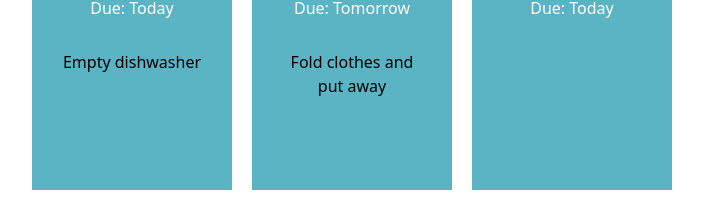
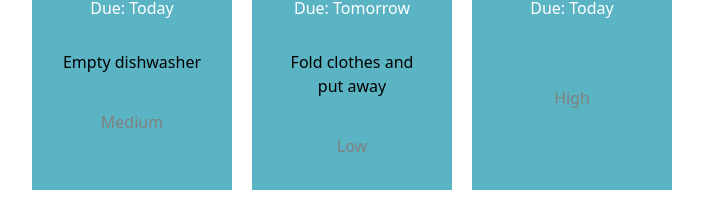
Before and after one commit to Dpazdniakova/react-basics-labs, a React (Vite) app in the folder react_project/: page / in a window 1280 px wide. Shown: the part 128-350 px from the top of the page, without its empty margins (288-991 px from the left). Built offline with nearby package versions, Linux system fonts and the light colour scheme.

Commit message:
Lab 2a - Done

```diff
--- a/react_project/src/App.css
+++ b/react_project/src/App.css
@@ -44,3 +44,12 @@
   border: none;
   border-radius: 4px;
 }
+
+.priority {
+   text-align: center;
+  color: gray;
+  padding: 14px 20px;
+  margin: 8px 0;
+  border: none;
+  border-radius: 4px;
+}
--- a/react_project/src/App.jsx
+++ b/react_project/src/App.jsx
@@ -5,9 +5,9 @@
 function App() {
     const [ taskState, setTaskState ] = useState({
     tasks: [
-      { id: 1, title:"Dishes", description: "Empty dishwasher", deadline: "Today" },
-      { id:2, title: "Laundry", description: "Fold clothes and put away", deadline: "Tomorrow" },
-      { id:3, title: "Tidy up", deadline: "Today" }
+      { id: 1, title:"Dishes", description: "Empty dishwasher", deadline: "Today", priority: "Medium" },
+      { id:2, title: "Laundry", description: "Fold clothes and put away", deadline: "Tomorrow", priority: "Low" },
+      { id:3, title: "Tidy up", deadline: "Today", priority: "High" }
     ]
   });
 
@@ -18,6 +18,7 @@
         title={task.title}
         description={task.description}
         deadline={task.deadline}
+        priority={task.priority}
         key={task.id}
       />
   ))}
--- a/react_project/src/components/Task.jsx
+++ b/react_project/src/components/Task.jsx
@@ -5,6 +5,7 @@
          <p className="title">{props.title}</p>
         <p>Due: {props.deadline}</p>
           <p className="description">{props.description}</p>
+           <p className="priority">{props.priority}</p>
     </div>
     )
 }
```
